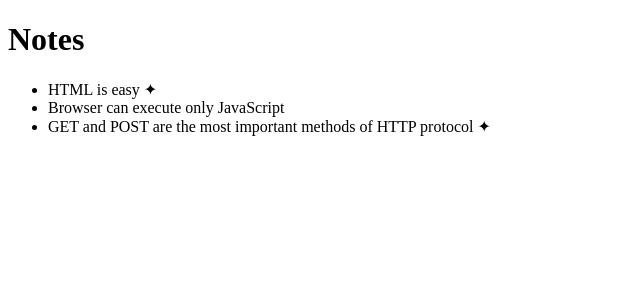
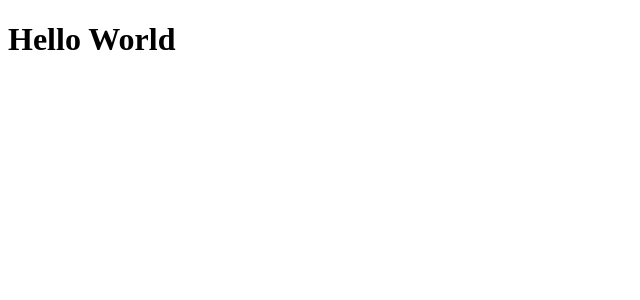
Before and after one commit to githubscientist/react-fsd61wde, a React (Vite) app: page / in a window 1280 px wide. Shown: the top 300 px of the page, without its empty margins (0-640 px from the left). Built offline with nearby package versions, Linux system fonts and the light colour scheme.

Commit message:
functional component --simple example

```diff
--- a/src/App.jsx
+++ b/src/App.jsx
@@ -1,20 +1,8 @@
-import Note from "./components/Note";
-
-function App({ notes }) {
-
+// Create a Functional Component called App
+function App() {
   return (
-      <div>
-        <h1>Notes</h1>
-        <ul>
-            {
-                notes.map(note => {
-                    return <Note
-                        note={note}
-                        key={note.id}
-                    />
-                })
-            }
-        </ul>
+    <div>
+      <h1>Hello World</h1>
     </div>
   )
 }
--- a/src/components/Note.jsx
+++ /dev/null
@@ -1,10 +0,0 @@
-function Note({ note }) {
-
-    const handleClick = () => console.log(`${note.content}`)
-
-    return <li onClick={handleClick}>
-        { note.content } { note.important && '✦' }
-    </li>
-}
-
-export default Note;
```
Also changed, not shown: 1 other file (tests, documents, lock files or other folders).
